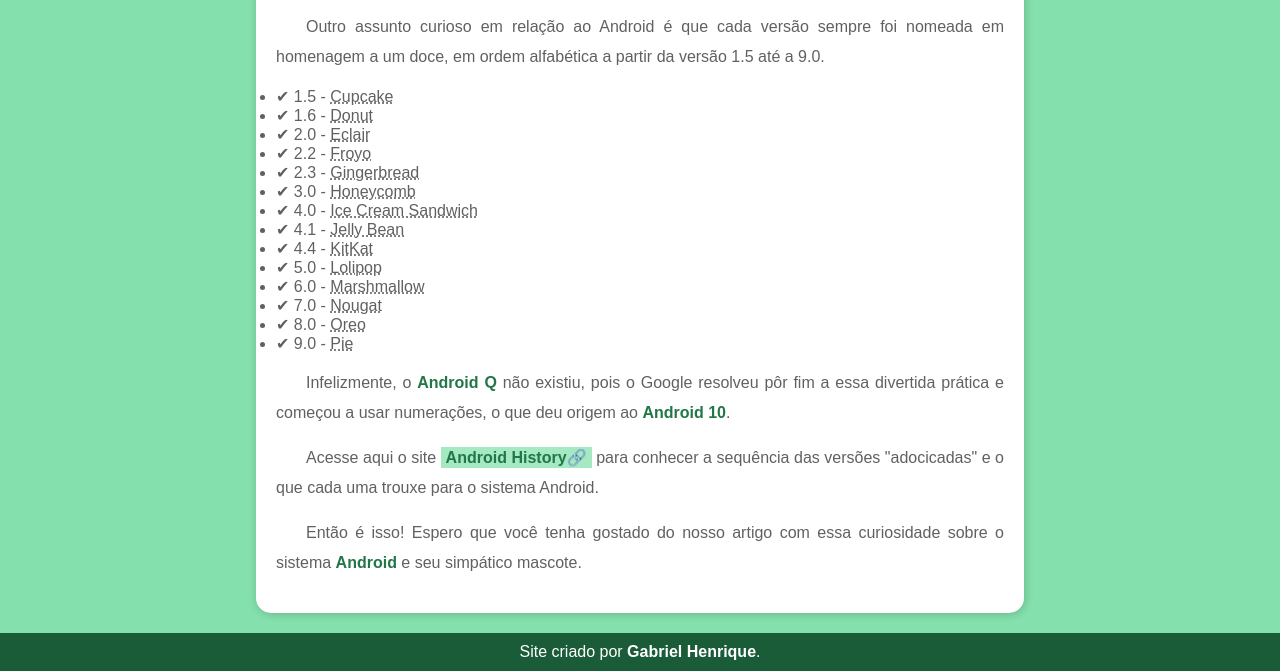
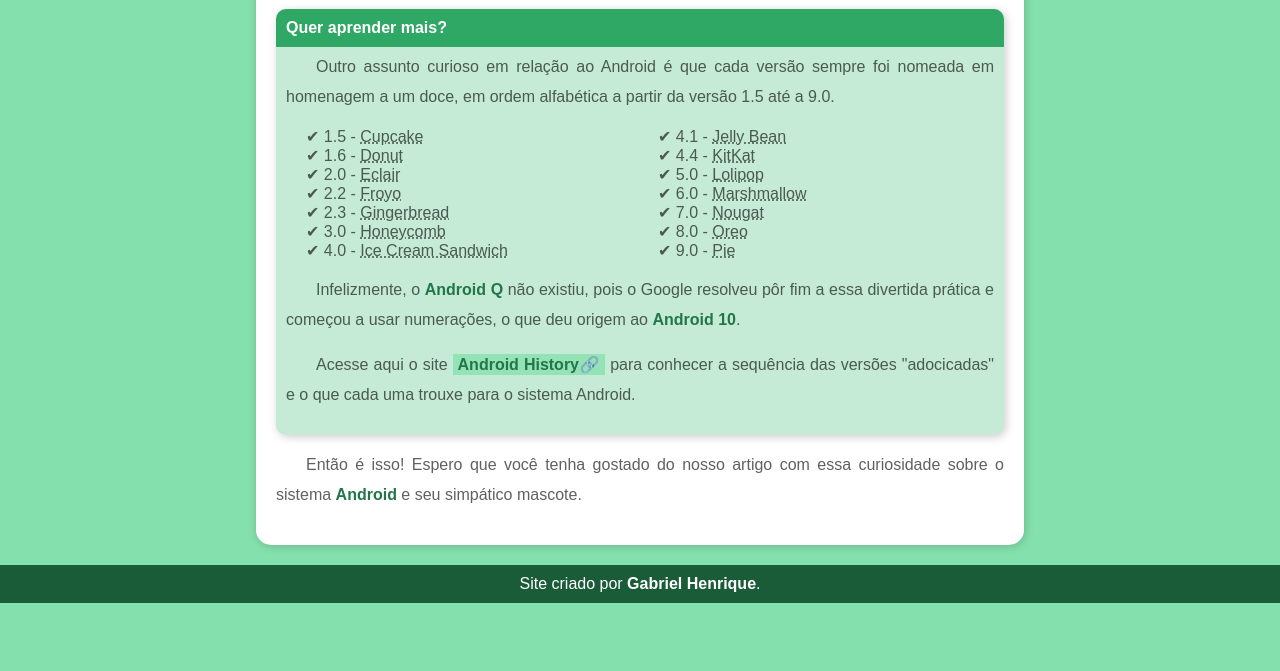
Before and after one commit to gabrhenrique/site-android, a plain HTML site: page code/index.html in a window 1280 px wide. Shown: the part 2146-2817 px from the top of the page. After the commit the page ends 2749 px from the top, so only its background shows below. Drawn offline with Linux system fonts and the light colour scheme.

Commit message:
css-aside

```diff
--- a/code/index.html
+++ b/code/index.html
@@ -52,29 +52,25 @@
     </section>
 
     <section>
-      <div>
+      <div class="aside">
         <h4>Quer aprender mais?</h4>
         <p>Outro assunto curioso em relação ao Android é que cada versão sempre foi nomeada em homenagem a um doce, em ordem alfabética a partir da versão 1.5 até a 9.0.</p>
-        <div>
+        <div class="list">
           <ul>
-            <li>&#x2714; 1.5 - <abbr title="">Cupcake</abbr></li>
-            <li>&#x2714; 1.6 - <abbr title="">Donut</abbr></li>
-            <li>&#x2714; 2.0 - <abbr title="">Eclair</abbr></li>
-            <li>&#x2714; 2.2 - <abbr title="">Froyo</abbr></li>
-            <li>&#x2714; 2.3 - <abbr title="">Gingerbread</abbr></li>
-            <li>&#x2714; 3.0 - <abbr title="">Honeycomb</abbr></li>
-            <li>&#x2714; 4.0 - <abbr title="">Ice Cream Sandwich</abbr></li>
-          </ul>
-        </div>
-        <div>
-          <ul>
-            <li>&#x2714; 4.1 - <abbr title="">Jelly Bean</abbr></li>
-            <li>&#x2714; 4.4 - <abbr title="">KitKat</abbr></li>
-            <li>&#x2714; 5.0 - <abbr title="">Lolipop</abbr></li>
-            <li>&#x2714; 6.0 - <abbr title="">Marshmallow</abbr></li>
-            <li>&#x2714; 7.0 - <abbr title="">Nougat</abbr></li>
-            <li>&#x2714; 8.0 - <abbr title="">Oreo</abbr></li>
-            <li>&#x2714; 9.0 - <abbr title="">Pie</abbr></li>
+            <li>&#x2714; 1.5 - <abbr title="Bolo de Copo">Cupcake</abbr></li>
+            <li>&#x2714; 1.6 - <abbr title="Rosquinha">Donut</abbr></li>
+            <li>&#x2714; 2.0 - <abbr title="Bomba">Eclair</abbr></li>
+            <li>&#x2714; 2.2 - <abbr title="Iogurte Congelado">Froyo</abbr></li>
+            <li>&#x2714; 2.3 - <abbr title="Biscoito de Gengibre">Gingerbread</abbr></li>
+            <li>&#x2714; 3.0 - <abbr title="Favo de Mel">Honeycomb</abbr></li>
+            <li>&#x2714; 4.0 - <abbr title="Sanduíche de Sorvete">Ice Cream Sandwich</abbr></li>
+            <li>&#x2714; 4.1 - <abbr title="Jujuba">Jelly Bean</abbr></li>
+            <li>&#x2714; 4.4 - <abbr title="KitKat">KitKat</abbr></li>
+            <li>&#x2714; 5.0 - <abbr title="Pirulito">Lolipop</abbr></li>
+            <li>&#x2714; 6.0 - <abbr title="Marshmallow">Marshmallow</abbr></li>
+            <li>&#x2714; 7.0 - <abbr title="Torrone">Nougat</abbr></li>
+            <li>&#x2714; 8.0 - <abbr title="Oreo">Oreo</abbr></li>
+            <li>&#x2714; 9.0 - <abbr title="Torta">Pie</abbr></li>
           </ul>
         </div>
         <p>Infelizmente, o <span class="color">Android Q</span> não existiu, pois o Google resolveu pôr fim a essa divertida prática e começou a usar numerações, o que deu origem ao <span class="color">Android 10</span>.</p>
--- a/code/style.css
+++ b/code/style.css
@@ -11,6 +11,8 @@
   --green3: #84E1AD;
   --green4: #1A5C38;
   --green5: #84e1acbb;
+  --green6: #2FA866;
+  --green7: #C5EBD6;
   --white: #fff;
   --black: #000;
   --soft-black: #0000009f;
@@ -141,7 +143,7 @@ main img {
 
 .video {
   background-color: var(--green4);
-  padding: 15px;
+  padding: 20px;
   margin: 0 -20px;
 }
 
@@ -151,6 +153,28 @@ main img {
   align-items: center;
 }
 
+.aside {
+  background-color: var(--green7);
+  padding: 10px;
+  margin-top: 20px;
+  border-radius: 10px;
+  box-shadow: 2px 2px 10px rgba(0, 0, 0, .2);
+}
+
+.aside h4 {
+  background-color: var(--green6);
+  color: var(--white);
+  margin: -10px;
+  padding: 10px;
+  border-radius: 10px 10px 0 0;
+}
+
+.list ul {
+  columns: 2;
+  list-style: none;
+  margin-left: 20px;
+}
+
 footer {
   background-color: var(--green4);
   color: var(--white);
```
